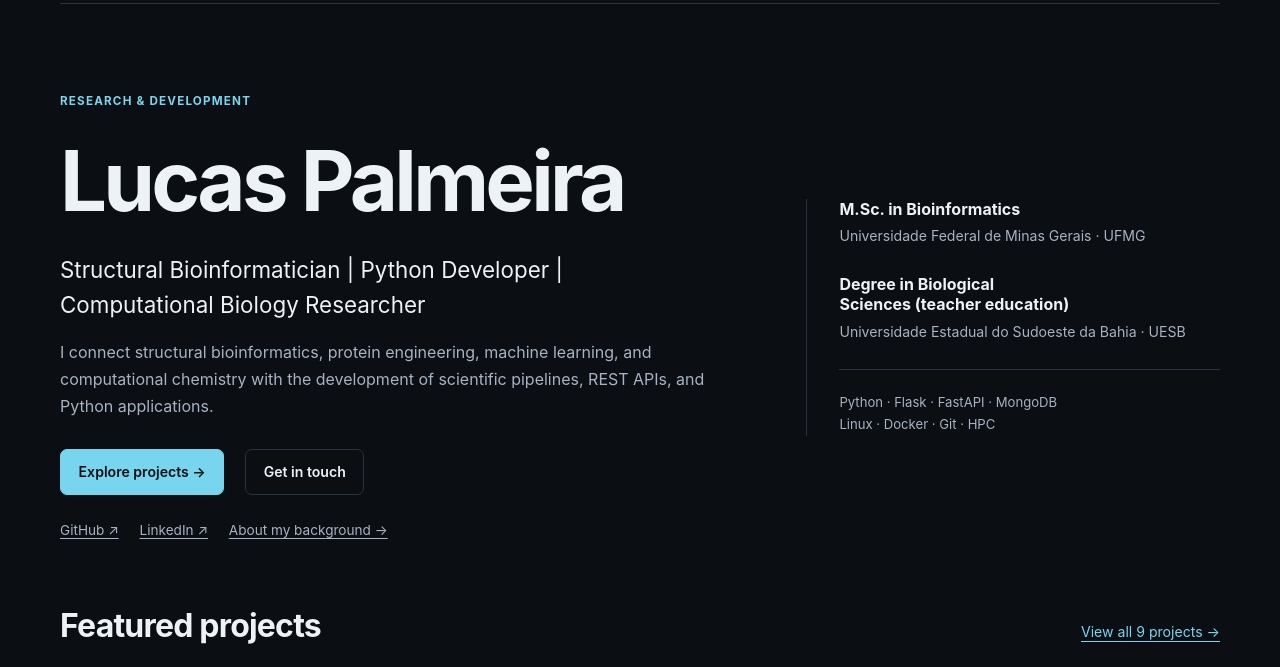
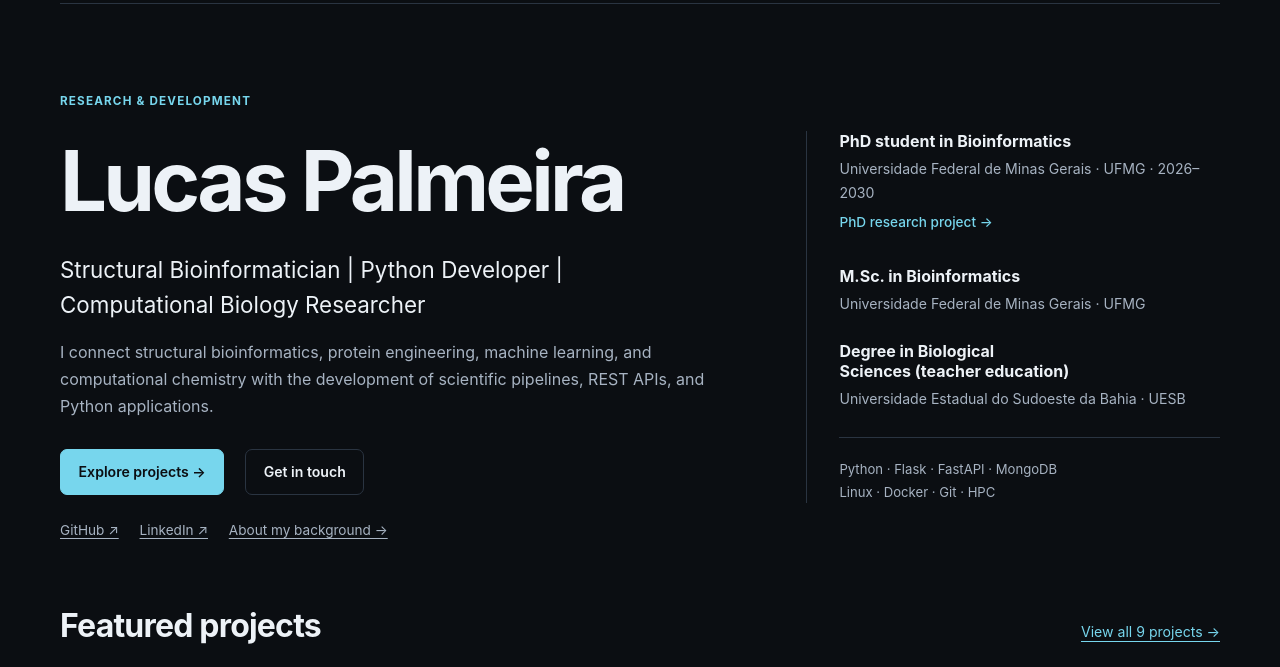
Before and after one commit to lucaspalmeira/lucaspalmeira.github.io, a plain HTML site: page index.html in a window 1280 px wide. Shown: the part 86-753 px from the top of the page. Drawn offline with Linux system fonts and the light colour scheme.

Commit message:
Atualiza doutorado em Bioinformática em index.html

```diff
--- a/index.html
+++ b/index.html
@@ -3,7 +3,7 @@
   <head>
     <meta charset="utf-8">
     <meta name="viewport" content="width=device-width, initial-scale=1">
-    <meta name="description" content="Lucas Palmeira, mestre em Bioinformática pela UFMG. Pesquisa em engenharia de proteínas e desenvolvimento Python, APIs e pipelines científicos." data-pt="Lucas Palmeira, mestre em Bioinformática pela UFMG. Pesquisa em engenharia de proteínas e desenvolvimento Python, APIs e pipelines científicos." data-en="Lucas Palmeira, M.Sc. in Bioinformatics from UFMG. Protein engineering research and Python development, APIs, and scientific pipelines.">
+    <meta name="description" content="Lucas Palmeira, doutorando em Bioinformática pela UFMG. Pesquisa em engenharia de proteínas e desenvolvimento Python, APIs e pipelines científicos." data-pt="Lucas Palmeira, doutorando em Bioinformática pela UFMG. Pesquisa em engenharia de proteínas e desenvolvimento Python, APIs e pipelines científicos." data-en="Lucas Palmeira, PhD student in Bioinformatics at UFMG. Protein engineering research and Python development, APIs, and scientific pipelines.">
     <link rel="icon" href="img/logo.png">
     <link rel="stylesheet" href="css/cover.css">
     <title>Lucas Palmeira | Bioinformática Estrutural & Python</title>
@@ -39,6 +39,11 @@
             <div class="social"><a data-pt="GitHub ↗" data-en="GitHub ↗" href="https://github.com/lucaspalmeira" target="_blank" rel="noopener noreferrer">GitHub ↗</a><a data-pt="LinkedIn ↗" data-en="LinkedIn ↗" href="https://www.linkedin.com/in/lucaspalmeira/" target="_blank" rel="noopener noreferrer">LinkedIn ↗</a><a data-pt="Sobre minha trajetória →" data-en="About my background →" href="about.html">Sobre minha trajetória →</a></div>
           </div>
           <aside class="hero-aside" aria-label="Formação e tecnologias" data-pt-aria="Formação e tecnologias" data-en-aria="Education and technologies">
+            <div class="credential">
+              <h2 data-pt="Doutorando em Bioinformática" data-en="PhD student in Bioinformatics">Doutorando em Bioinformática</h2>
+              <p>Universidade Federal de Minas Gerais · UFMG · 2026–2030</p>
+              <a class="project-link" href="about.html#doutorado" data-pt="Projeto de doutorado →" data-en="PhD research project →">Projeto de doutorado →</a>
+            </div>
             <div class="credential">
               <h2 data-pt="Mestre em Bioinformática" data-en="M.Sc. in Bioinformatics">Mestre em Bioinformática</h2>
               <p>Universidade Federal de Minas Gerais · UFMG</p>
```
